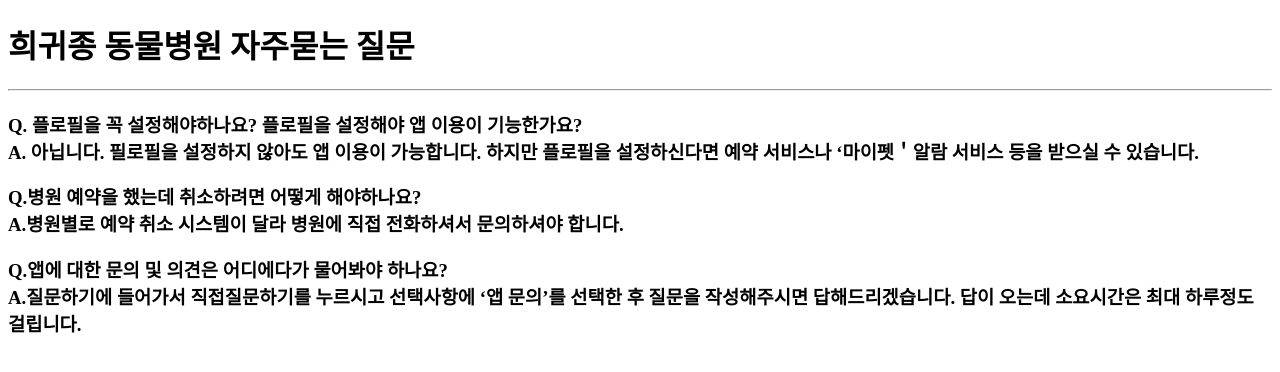
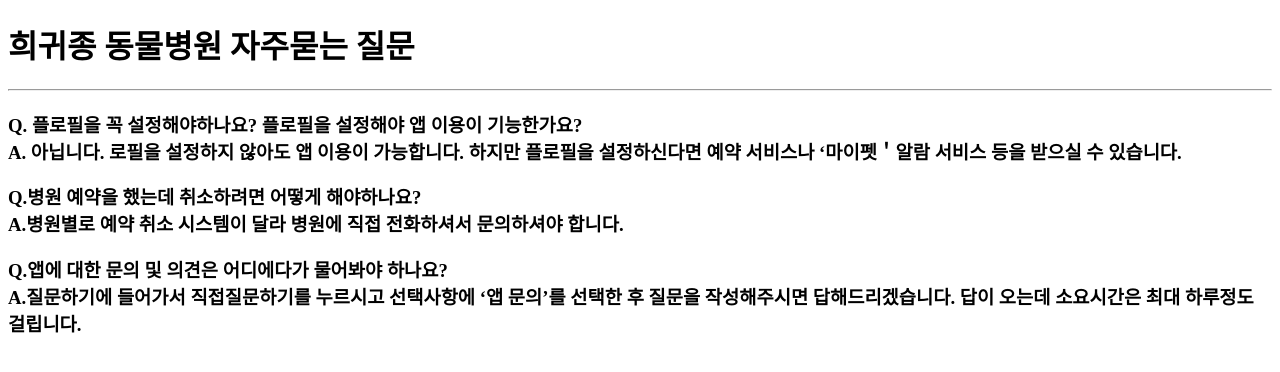
Before and after one commit to chennysong/FQA, a plain HTML site: page index.html in a window 1280 px wide. Drawn offline with Linux system fonts and the light colour scheme.

Commit message:
Update index.html

```diff
--- a/index.html
+++ b/index.html
@@ -10,7 +10,7 @@
 <p>
 Q. <b>플로필을 꼭 설정해야하나요? 플로필을 설정해야 앱 이용이 기능한가요?</b>
 <br>
-A. 아닙니다. 필로필을 설정하지 않아도 앱 이용이 가능합니다. 하지만 플로필을 설정하신다면 예약 서비스나 ‘마이펫＇알람 서비스 등을 받으실 수 있습니다.
+A. 아닙니다. 로필을 설정하지 않아도 앱 이용이 가능합니다. 하지만 플로필을 설정하신다면 예약 서비스나 ‘마이펫＇알람 서비스 등을 받으실 수 있습니다.
 </p>
 
 <p>Q.<b>병원 예약을 했는데 취소하려면 어떻게 해야하나요?</b>
```
